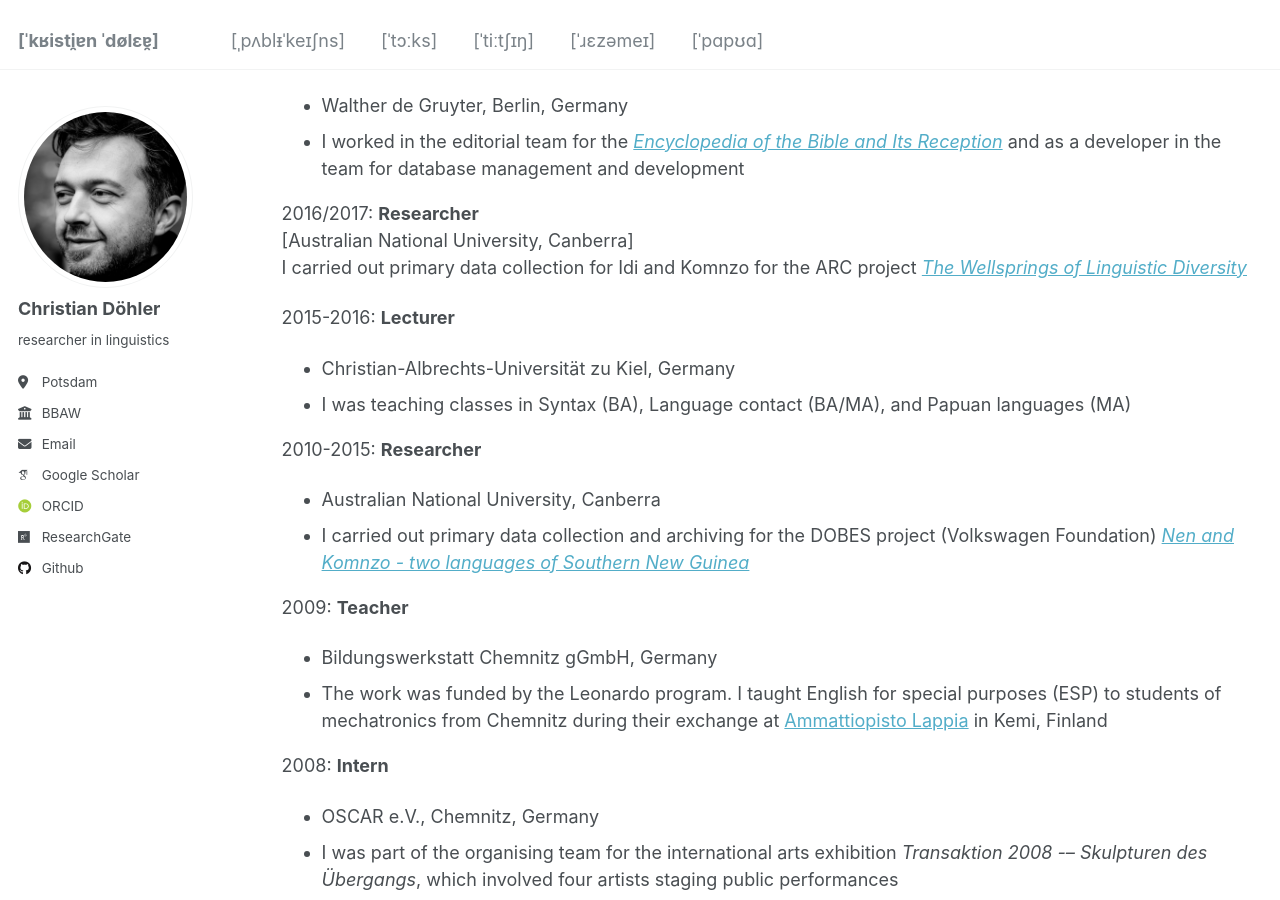
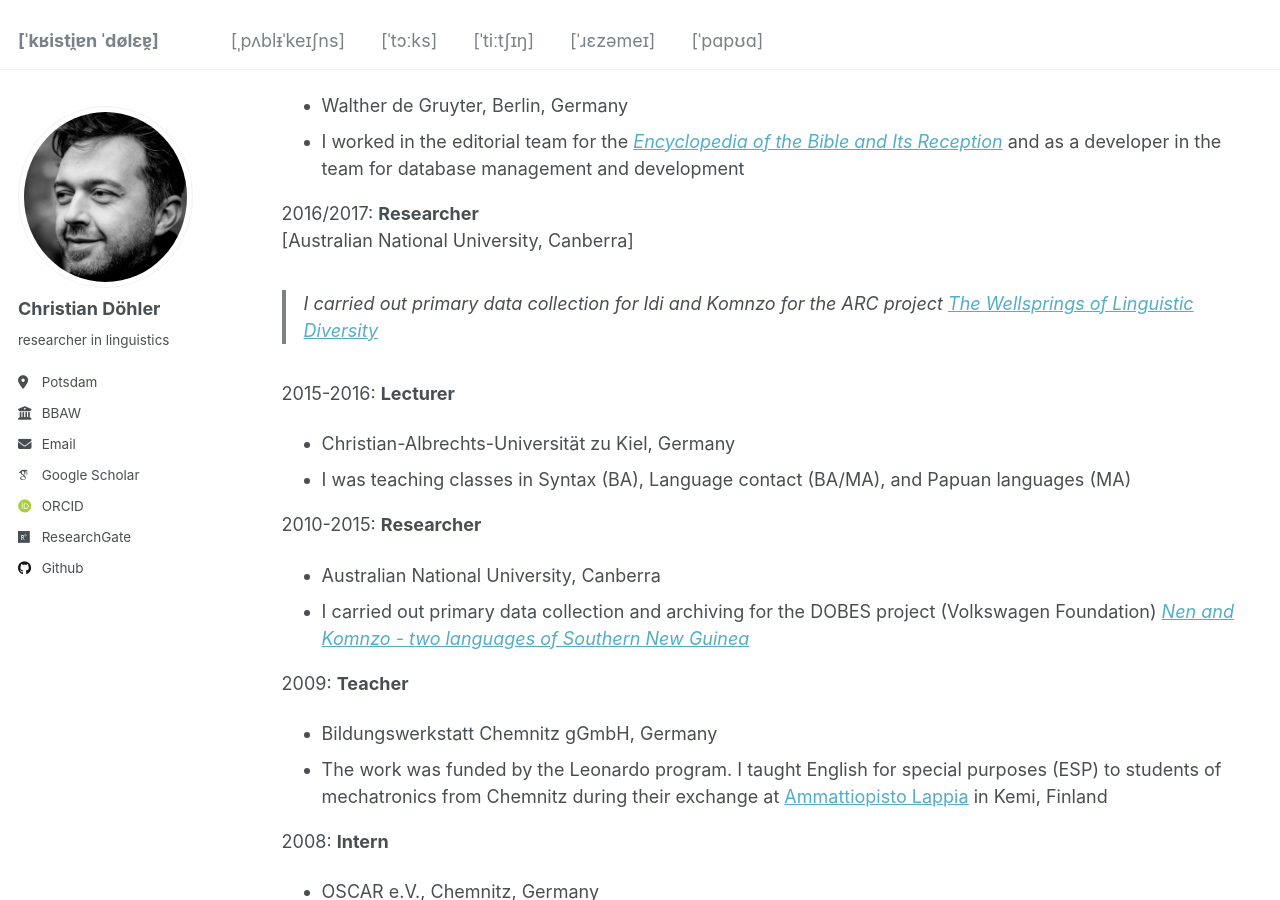
Before and after one commit to chrdoe/chrdoe.github.io, a Jekyll site: the page built from _pages/cv.md, in a window 1280 px wide and 900 px high, scrolled down 994 px. Built offline with Jekyll 4.4.1, drawn with Linux system fonts in a browser that asks for light colours; some web fonts are replaced.

Commit message:
Update cv.md

```diff
--- a/_pages/cv.md
+++ b/_pages/cv.md
@@ -40,7 +40,7 @@ Work
 
 2016/2017: **Researcher**
 [Australian National University, Canberra]
-I carried out primary data collection for Idi and Komnzo for the ARC project [*The Wellsprings of Linguistic Diversity*](https://researchportalplus.anu.edu.au/en/projects/the-wellsprings-of-linguistics-diversity)
+> I carried out primary data collection for Idi and Komnzo for the ARC project [*The Wellsprings of Linguistic Diversity*](https://researchportalplus.anu.edu.au/en/projects/the-wellsprings-of-linguistics-diversity)
 
 2015-2016: **Lecturer**
 * Christian-Albrechts-Universität zu Kiel, Germany
```
